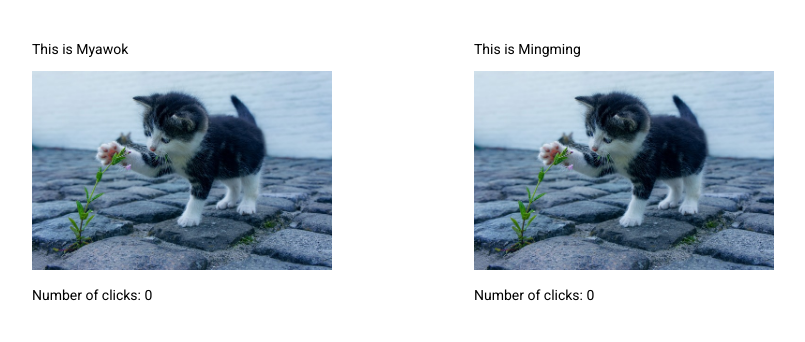
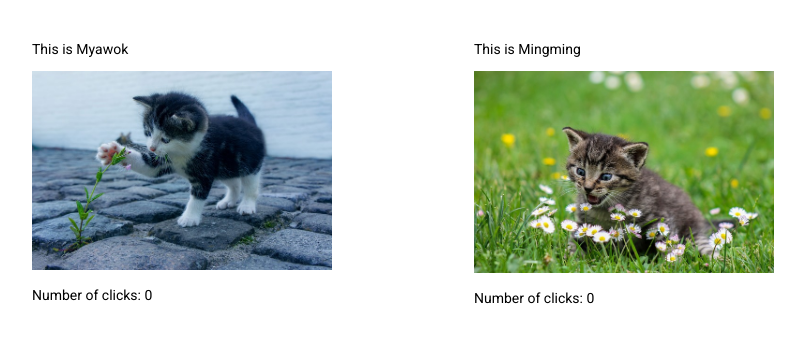
Before and after one commit to czar3985/cat-clicker, a plain HTML site: page index.html in a window 1280 px wide. Shown: the part 98-440 px from the top of the page, without its empty margins (166-971 px from the left). Drawn offline with nearby package versions, Linux system fonts and the light colour scheme.

Commit message:
Change picture of second cat

```diff
--- a/index.html
+++ b/index.html
@@ -31,7 +31,7 @@
     </div>
     <div class="cat-tile">
       <p>This is <span id="cat-name-2"></span></p>
-      <img class="cat-image" id="cat-image-2" src="img/cat_640.jpg" alt="Kitten looking at a plant" />
+      <img class="cat-image" id="cat-image-2" src="img/kitty_640.jpg" alt="Kitten looking at a flower" />
       <br />
       <p>Number of clicks: <span id="click-counter-2">0</span></p>
     </div>
```
Also changed, not shown: img/kitty_640.jpg (added).
